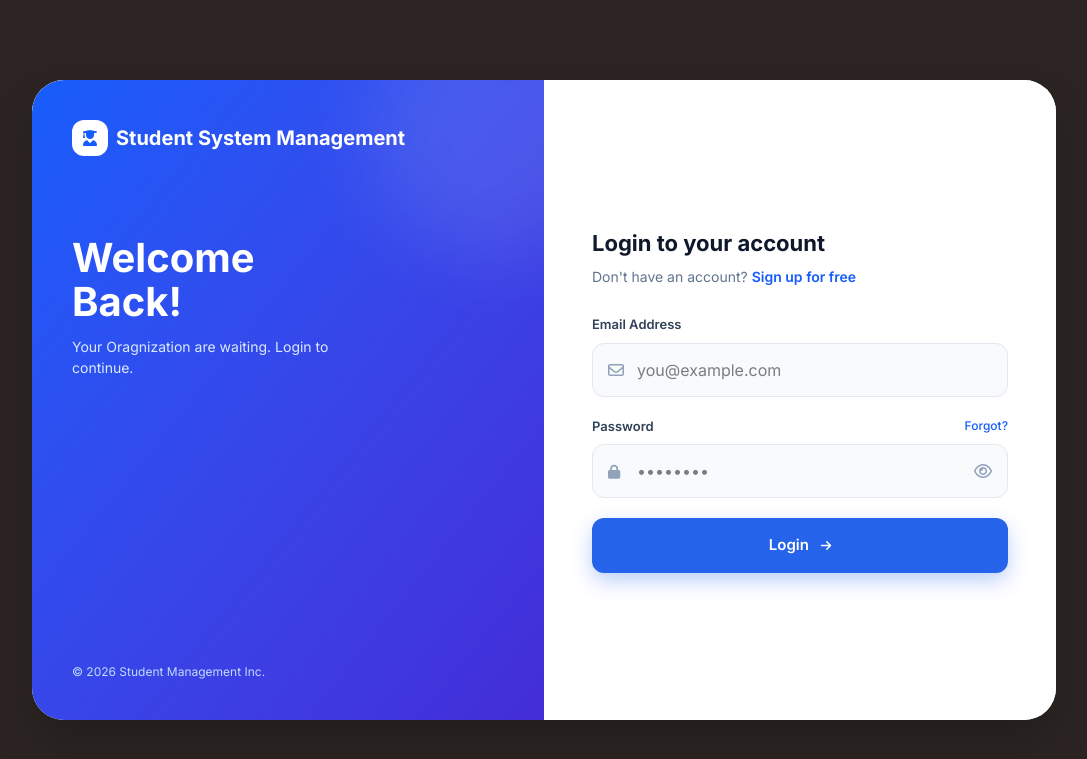
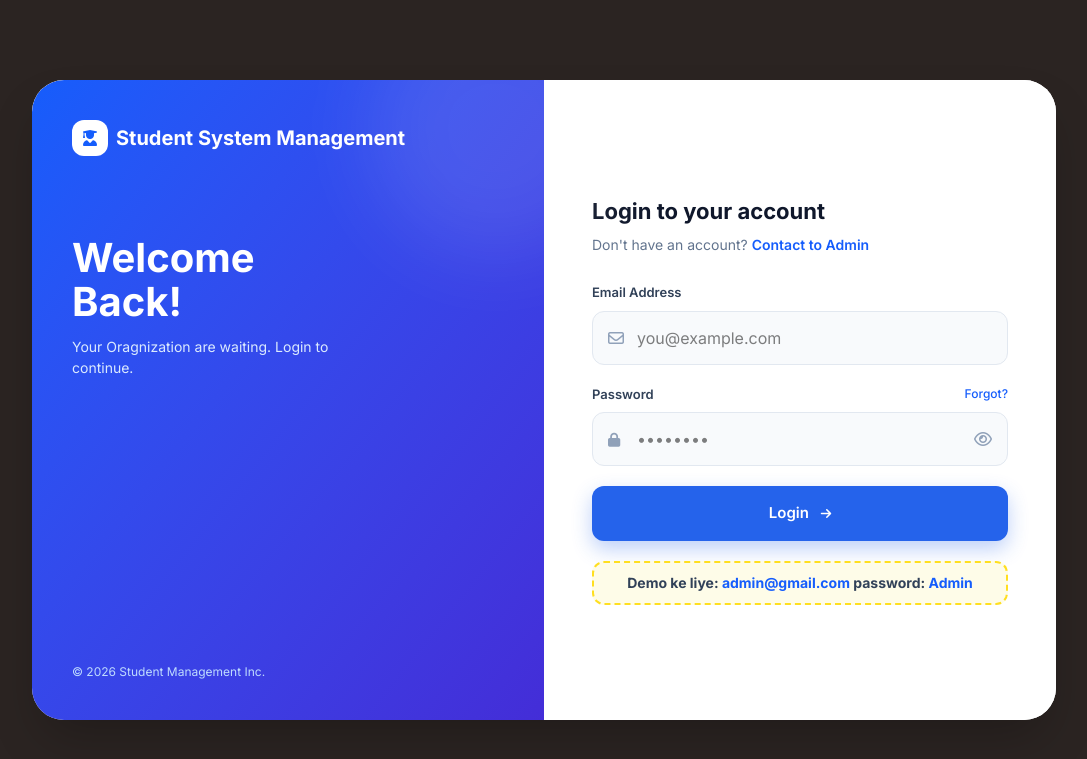
Before and after one commit to 01ShubhamKishor/Student-Management-System, a Java web app: page / in a window 1280 px wide. Shown: the top 759 px of the page, without its empty margins (96-1183 px from the left). Run offline with Tomcat 11, a stand-in JSP engine, Linux system fonts and the light colour scheme.

Commit message:
some edge case handle

```diff
--- a/src/main/webapp/Admin/addStudent.jsp
+++ b/src/main/webapp/Admin/addStudent.jsp
@@ -20,7 +20,6 @@
     <main class="flex-1 min-w-0">
         <header class="sticky top-0 z-30 bg-white/80 backdrop-blur-xl border-b border-slate-200 px-4 md:px-8 py-4 flex items-center gap-3">
             <button onclick="toggleSidebar()" class="md:hidden w-10 h-10 bg-slate-900 text-white rounded-xl"><i class="fa-solid fa-bars"></i></button>
-            <a href="admin-homepage.jsp" class="md:hidden w-10 h-10 bg-slate-100 rounded-xl flex items-center justify-center"><i class="fa-solid fa-arrow-left text-sm"></i></a>
             <div>
                 <h2 class="font-bold text-[16px] md:text-xl leading-none">Add New Student</h2>
                 <p class="hidden md:block text-xs text-slate-500 mt-1">Fill details to register student</p>
--- a/src/main/webapp/Admin/addcourse.jsp
+++ b/src/main/webapp/Admin/addcourse.jsp
@@ -19,7 +19,7 @@
     <main class="flex-1 min-w-0">
         <header class="sticky top-0 z-30 bg-white/80 backdrop-blur-xl border-b border-slate-200 px-4 md:px-8 py-4 flex items-center gap-3">
             <button onclick="toggleSidebar()" class="md:hidden w-10 h-10 bg-slate-900 text-white rounded-xl"><i class="fa-solid fa-bars"></i></button>
-            <a href="admin-homepage.jsp" class="md:hidden w-10 h-10 bg-slate-100 rounded-xl flex items-center justify-center"><i class="fa-solid fa-arrow-left text-sm"></i></a>
+
             <div>
                 <h2 class="text-[16px] md:text-xl font-bold flex items-center gap-2"><i class="fa-solid fa-book-open text-blue-600"></i> Add New Course</h2>
                 <p class="text-[12px] text-slate-500 mt-0.5">Fill all details to create a new course - Code will be unique</p>
--- a/src/main/webapp/Admin/admin-dashboard.jsp
+++ b/src/main/webapp/Admin/admin-dashboard.jsp
@@ -106,7 +106,7 @@
     <div>
         <h3 class="font-bold text-[16px] mb-4">Student Overview</h3>
         <div class="grid grid-cols-1 lg:grid-cols-3 gap-4">
-            <div onclick="location.href='GetAllStudents?status=ACTIVE'" class="cursor-pointer group bg-white rounded-[24px] border border-slate-100 p-5 shadow-sm hover:shadow-xl hover:-translate-y-1 transition-all">
+            <div  class="cursor-pointer group bg-white rounded-[24px] border border-slate-100 p-5 shadow-sm hover:shadow-xl hover:-translate-y-1 transition-all">
                 <div class="flex justify-between items-start mb-4">
                     <div class="w-12 h-12 bg-emerald-50 text-emerald-600 rounded-2xl flex items-center justify-center text-lg"><i class="fa-solid fa-user-graduate"></i></div>
                     <span class="bg-emerald-50 text-emerald-700 text-[11px] font-bold px-3 py-1 rounded-full">${totalActiveStudentCount} Students</span>
@@ -116,7 +116,7 @@
                 <div class="mt-4"><div class="flex justify-between text-[11px] font-bold text-slate-400 mb-1.5"><span>Progress</span><span>85%</span></div><div class="w-full bg-slate-100 rounded-full h-2"><div class="bg-emerald-500 h-2 rounded-full" style="width:85%"></div></div></div>
                 <div class="mt-5 flex items-center gap-2 text-[13px] font-bold text-emerald-600 group-hover:gap-3 transition-all">View All Active <i class="fa-solid fa-arrow-right text-xs"></i></div>
             </div>
-            <div onclick="location.href='GetAllStudents?status=PASSOUT'" class="cursor-pointer group bg-white rounded-[24px] border border-slate-100 p-5 shadow-sm hover:shadow-xl hover:-translate-y-1 transition-all">
+            <div class="cursor-pointer group bg-white rounded-[24px] border border-slate-100 p-5 shadow-sm hover:shadow-xl hover:-translate-y-1 transition-all">
                 <div class="flex justify-between items-start mb-4">
                     <div class="w-12 h-12 bg-blue-50 text-blue-600 rounded-2xl flex items-center justify-center text-lg"><i class="fa-solid fa-award"></i></div>
                     <span class="bg-blue-50 text-blue-700 text-[11px] font-bold px-3 py-1 rounded-full">Completed</span>
@@ -130,7 +130,7 @@
                 </div>
                 <div class="mt-5 flex items-center gap-2 text-[13px] font-bold text-blue-600 group-hover:gap-3 transition-all">View Passout List <i class="fa-solid fa-arrow-right text-xs"></i></div>
             </div>
-            <div onclick="location.href='GetAllStudents?status=DROPOUT'" class="cursor-pointer group bg-white rounded-[24px] border border-slate-100 p-5 shadow-sm hover:shadow-xl hover:-translate-y-1 transition-all">
+            <div  class="cursor-pointer group bg-white rounded-[24px] border border-slate-100 p-5 shadow-sm hover:shadow-xl hover:-translate-y-1 transition-all">
                 <div class="flex justify-between items-start mb-4">
                     <div class="w-12 h-12 bg-red-50 text-red-500 rounded-2xl flex items-center justify-center text-lg"><i class="fa-solid fa-user-xmark"></i></div>
                     <span class="bg-red-50 text-red-600 text-[11px] font-bold px-3 py-1 rounded-full">Attention</span>
--- a/src/main/webapp/Admin/admin.jsp
+++ b/src/main/webapp/Admin/admin.jsp
@@ -50,7 +50,7 @@
                 <button onclick="toggleSidebar()" class="md:hidden w-10 h-10 bg-slate-900 text-white rounded-xl"><i class="fa-solid fa-bars"></i></button>
                 <div>
                     <h2 class="font-bold text-[16px] md:text-xl leading-none">Admin Management</h2>
-                    <p class="hidden md:block text-xs text-slate-500 mt-1">Logged in as ${sessionScope.adminRole} ${sessionScope.role} - Total: ${fn:length(adminList)}</p>
+                    <p class="hidden md:block text-xs text-slate-500 mt-1">Manage your Adminstrator Informtion </p>
                 </div>
             </div>
             <div>
--- a/src/main/webapp/login.jsp
+++ b/src/main/webapp/login.jsp
@@ -37,7 +37,7 @@
         <!-- Mobile pe ispe margin hai kyunki parent pe p-4 hai aur ye rounded hai -->
         <div class="p-6 md:p-12 flex flex-col justify-center bg-white">
             <h2 class="text-[22px] font-bold text-slate-900">Login to your account</h2>
-            <p class="text-slate-500 mt-1.5 mb-7 text-[14px]">Don't have an account? <a href="register.jsp" class="text-blue-600 font-semibold">Sign up for free</a></p>
+            <p class="text-slate-500 mt-1.5 mb-7 text-[14px]">Don't have an account? <a class="text-blue-600 font-semibold">Contact to Admin</a></p>
 
             <c:if test="${not empty errorMsg}">
                 <div class="bg-red-50 border border-red-100 text-red-600 text-[13px] p-3.5 rounded-xl mb-6 flex gap-2">
@@ -74,7 +74,16 @@
                 <button type="submit" class="w-full bg-[#2563eb] hover:bg-[#1d4ed8] text-white font-semibold py-4 rounded-xl shadow-[0_8px_20px_rgba(37,99,235,0.3)] active:scale-[0.98] text-[15px]">
                     Login <i class="fa-solid fa-arrow-right ml-2 text-xs"></i>
                 </button>
+
+                  <button
+
+            class="w-full bg-yellow-50 border-2 border-dashed border-yellow-300 text-slate-700 py-2.5 rounded-xl text-sm font-bold"
+          >
+            Demo ke liye: <span class="text-blue-600">admin@gmail.com</span> password: <span class="text-blue-600">Admin</span>
+
+          </button>
             </form>
+
         </div>
     </div>
 
```
